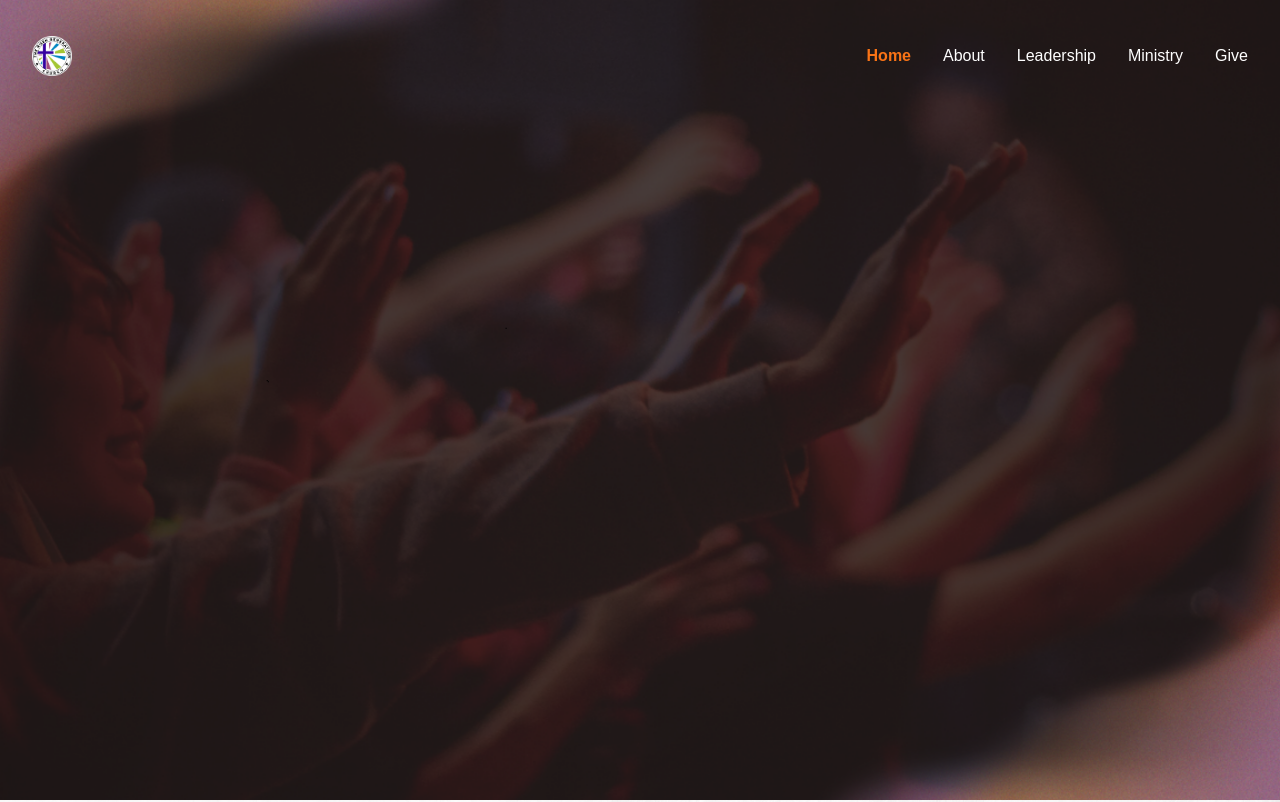
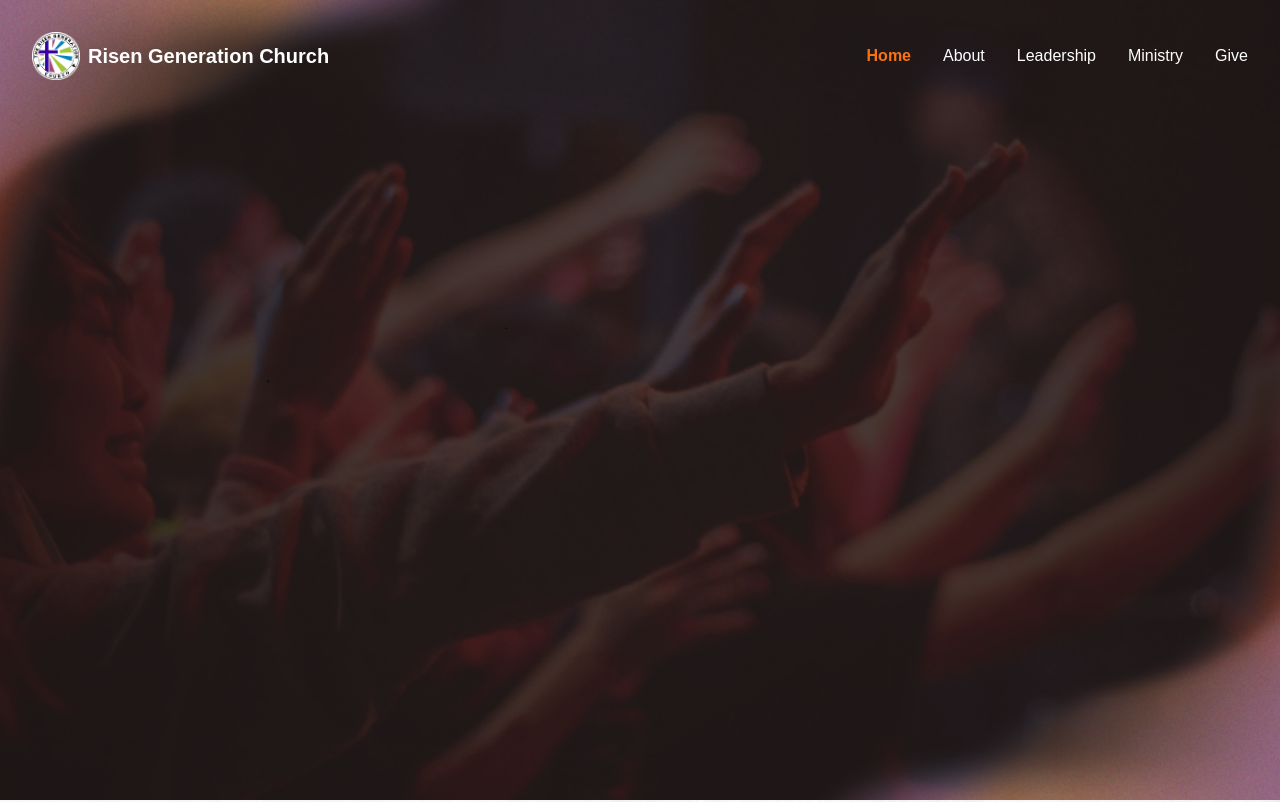
Before and after one commit to Je-ric/TRGC-Website, a React (Create React App) app: page / in a window 1280 px wide. Shown: the top 802 px of the page. Built offline with nearby package versions, Linux system fonts and the light colour scheme.

Commit message:
fix: update logo display and enhance accessibility in App component

```diff
--- a/src/App.js
+++ b/src/App.js
@@ -31,11 +31,19 @@ function App() {
         <div className="max-w-7xl mx-auto px-4 sm:px-6 lg:px-8 h-full flex items-center">
           <div className="flex justify-between items-center w-full">
 
-            <div className="text-white font-bold text-xl">
-              <Link to="/">
-                <img src="/img/logo.png" alt="Risen Generation" className="h-10 w-auto hover:opacity-80 transition duration-300" />
+            <div className="flex items-center space-x-3">
+              <Link to="/" className="flex items-center space-x-2">
+                <img
+                  src={`${process.env.PUBLIC_URL}/img/logo.png`}
+                  alt="Risen Generation"
+                  className="h-12 w-auto hover:opacity-80 transition duration-300"
+                />
+                <span className="text-white font-bold text-xl">
+                  Risen Generation Church
+                </span>
               </Link>
             </div>
+
 
             {/* Desktop Menu */}
             <div className="hidden md:flex space-x-8">
```
